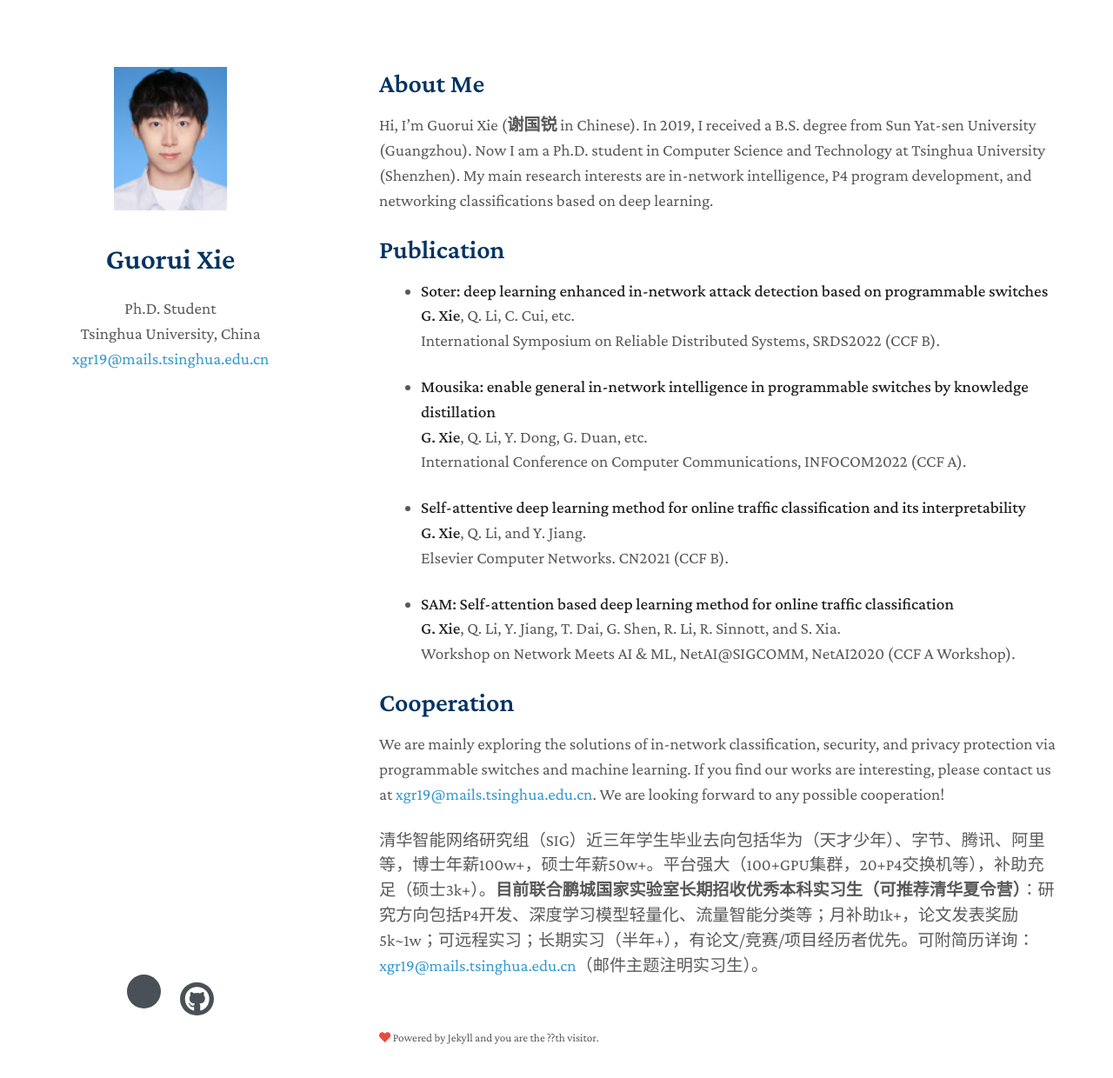
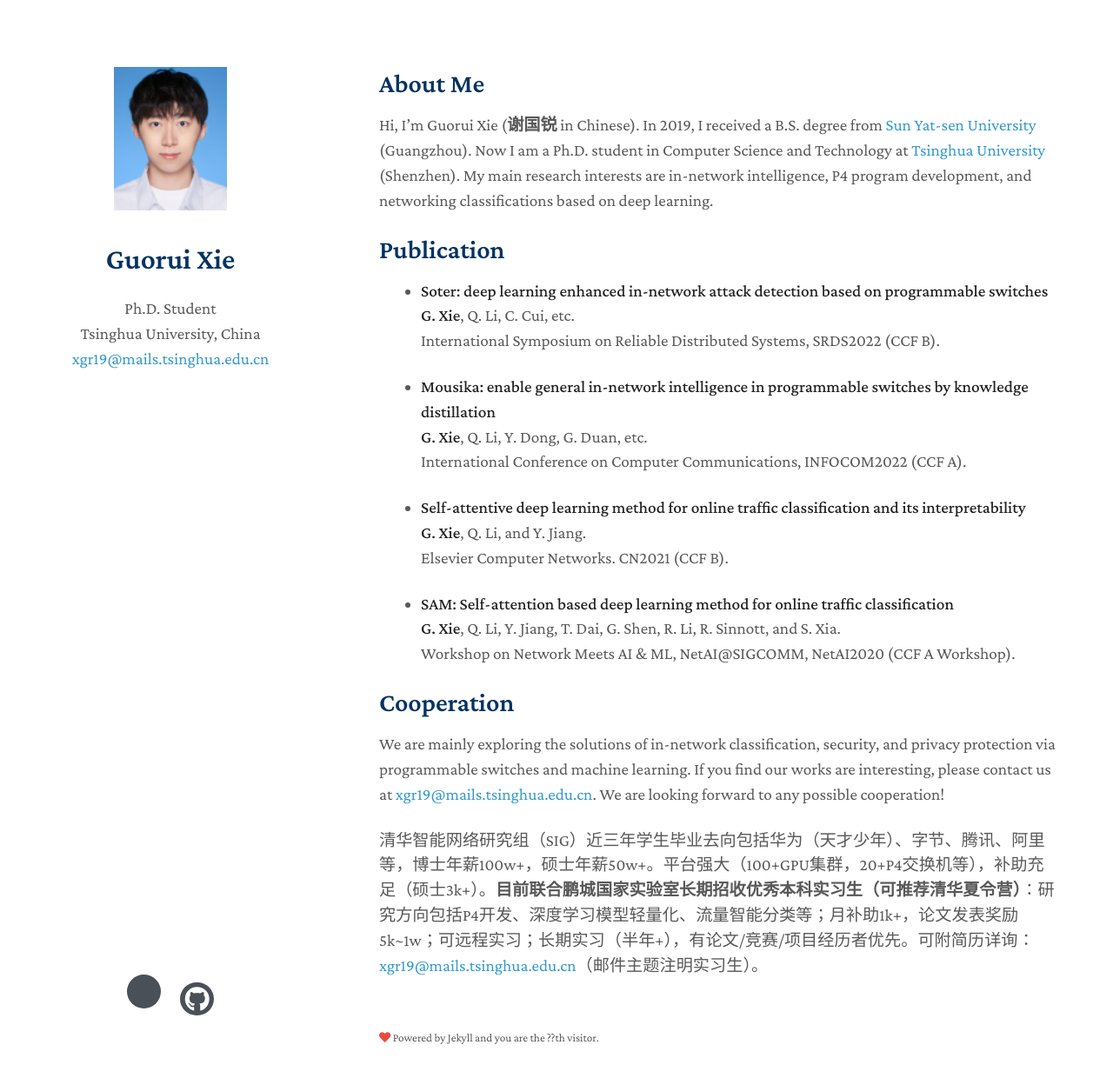
Before and after one commit to xgr19/xgr19.github.io, a Jekyll site: the page built from index.md, in a window 1280 px wide and 1291 px high. Shown: the top 1240 px of the window at 87% size. Built offline with Jekyll 4.4.1, drawn with Linux system fonts in a browser that asks for light colours; nearby versions of some CDN libraries; comment, search, counter and statistics services are not loaded; a style sheet for code colours, icons or effects is not loaded; our own code applies the rules of GitHub Pages for plain Markdown files; part of the change alters nothing that is shown.

```diff
--- a/index.md
+++ b/index.md
@@ -4,7 +4,7 @@ layout: homepage
 
 ## About Me
 
-Hi, I'm Guorui Xie (<b>谢国锐</b> in Chinese). In 2019, I received a B.S. degree from Sun Yat-sen University (Guangzhou). Now I am a Ph.D. student in Computer Science and Technology at Tsinghua University (Shenzhen). My main research interests are in-network intelligence, P4 program development, and networking classifications based on deep learning.
+Hi, I'm Guorui Xie (<b>谢国锐</b> in Chinese). In 2019, I received a B.S. degree from [Sun Yat-sen University](https://www.sysu.edu.cn/sysuen/) (Guangzhou). Now I am a Ph.D. student in Computer Science and Technology at [Tsinghua University](https://www.cs.tsinghua.edu.cn/csen/) (Shenzhen). My main research interests are in-network intelligence, P4 program development, and networking classifications based on deep learning.
 
 <!-- ## Research Interests
 
```
